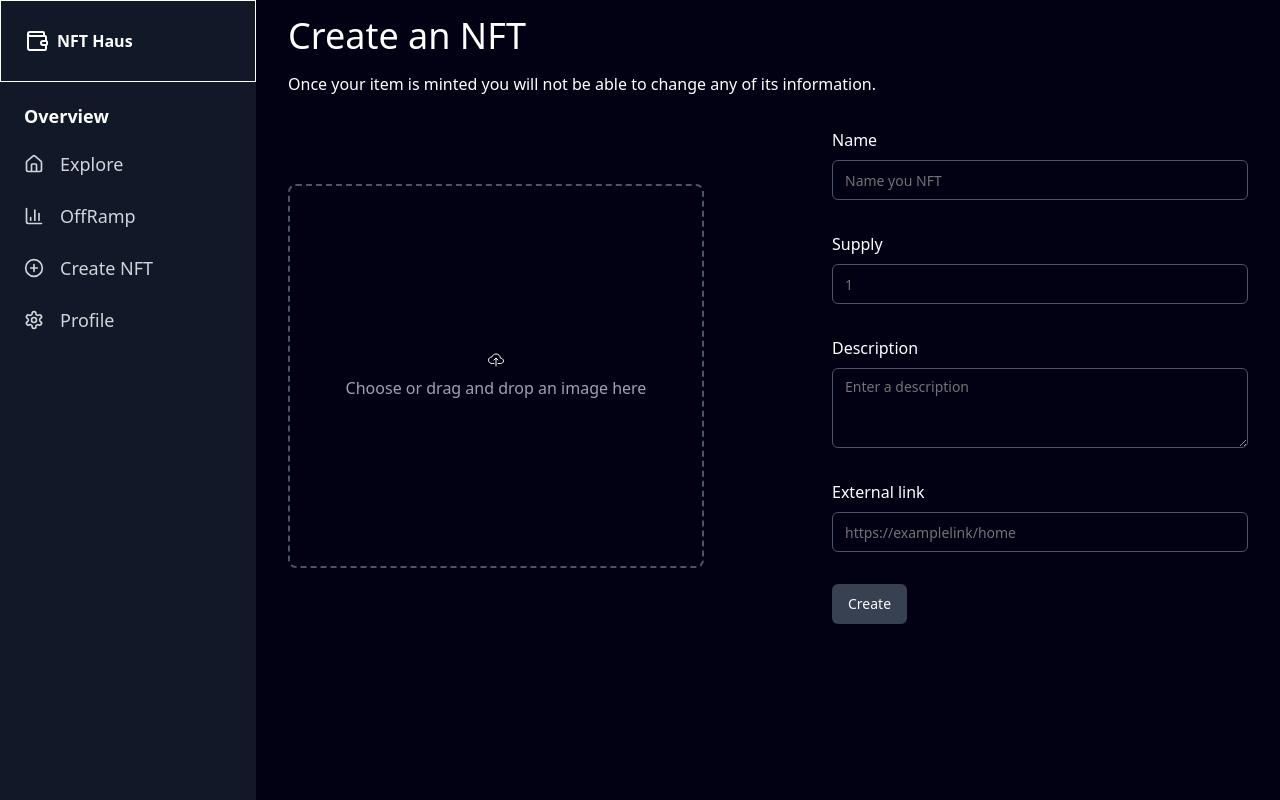
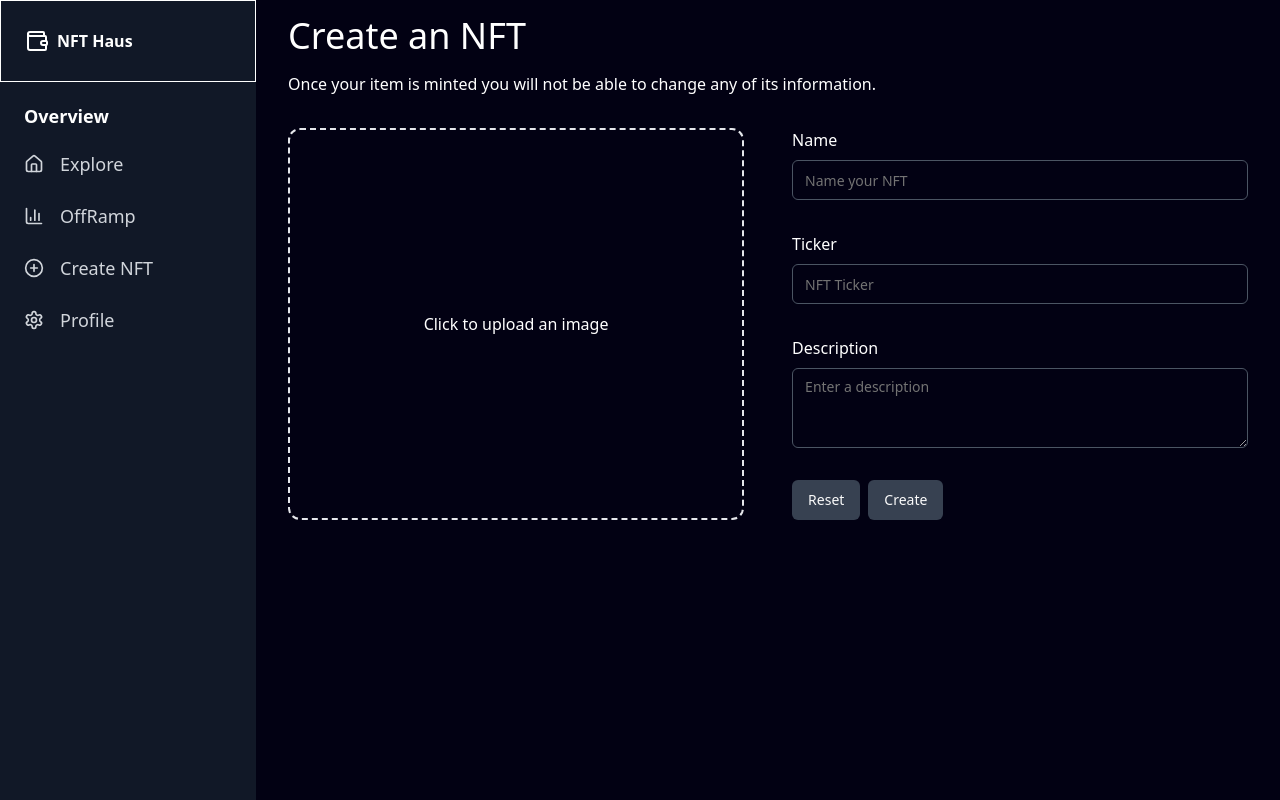
Before and after one commit to 0xRadioAc7iv/nft-haus, a Next.js app in the folder frontend/: page /dashboard/create-nft in a window 1280 px wide. Built offline with nearby package versions, Linux system fonts and the light colour scheme.

Commit message:
nft-deployer frontend component

```diff
--- /dev/null
+++ b/frontend/app/api/files/route.ts
@@ -0,0 +1,35 @@
+import { NextResponse, NextRequest } from "next/server";
+import { pinata } from "@/lib/config";
+
+export const config = {
+  api: {
+    bodyParser: false,
+  },
+};
+
+export async function POST(request: NextRequest) {
+  const data = await request.formData();
+  const file: File | null = data.get("file") as unknown as File;
+
+  if (!data)
+    return NextResponse.json({ msg: "Form Data Required" }, { status: 400 });
+
+  if (!file)
+    return NextResponse.json({ msg: "Image File required" }, { status: 400 });
+
+  try {
+    const uploadData = await pinata.upload.file(file);
+    const url = await pinata.gateways.convert(uploadData.IpfsHash);
+
+    const imageCID = url.split("/").pop();
+    const imageIPFSURL = "http://ipfs.io/ipfs/" + imageCID;
+
+    return NextResponse.json(imageIPFSURL, { status: 200 });
+  } catch (error) {
+    console.log(error);
+    return NextResponse.json(
+      { error: "Internal Server Error" },
+      { status: 500 }
+    );
+  }
+}
--- a/frontend/app/dashboard/create-nft/page.tsx
+++ b/frontend/app/dashboard/create-nft/page.tsx
@@ -1,17 +1,92 @@
-'use client'
-import { useState } from "react";
+"use client";
+import { useRef, useState } from "react";
 import { Input } from "@/components/ui/input";
 import { Textarea } from "@/components/ui/textarea";
-import { IoCloudUploadOutline } from "react-icons/io5";
 import { Button } from "@/components/ui/button";
+import Image from "next/image";
+import classNames from "classnames";
 
 export default function CreateNft() {
-  const [selectedImage, setSelectedImage] = useState<File | null>(null);
+  const [name, setName] = useState<string>("");
+  const [ticker, setTicker] = useState<string>("");
+  const [description, setDescription] = useState<string>("");
+  const [imageFile, setImageFile] = useState<File | null>(null);
+  const fileInputRef = useRef<HTMLInputElement>(null);
+  const [selectedImage, setSelectedImage] = useState<string | null>(null);
 
-  const handleImageChange = (e: React.ChangeEvent<HTMLInputElement>) => {
-    if (e.target.files && e.target.files[0]) {
-      setSelectedImage(e.target.files[0]);
+  const handleClick = () => {
+    if (fileInputRef.current) {
+      fileInputRef.current.click();
     }
+  };
+
+  const handleFileChange = (event: React.ChangeEvent<HTMLInputElement>) => {
+    const file = event.target.files?.[0];
+    if (file && file.type.substring(0, 5) === "image") {
+      setSelectedImage(URL.createObjectURL(file));
+      setImageFile(file);
+    } else {
+      setSelectedImage(null);
+      alert("Please select an image file");
+    }
+  };
+
+  const resetInputs = () => {
+    setName("");
+    setTicker("");
+    setDescription("");
+    setSelectedImage(null);
+    setImageFile(null);
+
+    if (fileInputRef.current) {
+      fileInputRef.current.value = "";
+    }
+  };
+
+  const deployNFT = async () => {
+    if (!name) {
+      alert("Please enter a name!");
+      return;
+    }
+
+    if (!ticker) {
+      alert("Please enter a ticker!");
+      return;
+    }
+
+    if (!description) {
+      alert("Please enter a Description!");
+      return;
+    }
+
+    if (!imageFile) {
+      alert("Please upload an image!");
+      return;
+    }
+
+    try {
+      const data = new FormData();
+      data.set("file", imageFile as File);
+
+      const uploadRequest = await fetch("/api/files", {
+        method: "POST",
+        body: data,
+      });
+
+      if (!uploadRequest.ok) {
+        throw new Error("Uploading the file failed.");
+      }
+
+      const imageURI = await uploadRequest.json();
+    } catch (error) {
+      console.log(error);
+      alert(
+        "Trouble uploading the file to IPFS. Please contact the website owner."
+      );
+    }
+
+    // Call createNewNFT() from NFTFactory Contract
+    // Display Deployed NFT Contract Address
   };
 
   return (
@@ -23,74 +98,86 @@ export default function CreateNft() {
           information.
         </h3>
       </div>
-      <div className="flex flex-col items-center md:flex-row gap-32 mt-8">
-        <div className="w-full md:w-1/2">
-          <label
-            htmlFor="imageUpload"
-            className="w-full h-96 border-2 border-dashed border-gray-600 rounded-lg cursor-pointer flex items-center justify-center text-white"
-          >
-            {selectedImage ? (
-              <img
-                src={URL.createObjectURL(selectedImage)}
-                alt="Selected"
-                className="w-full h-full object-cover rounded-lg"
+      <div className="flex flex-row md:flex-row gap-12 mt-8">
+        <div
+          className={classNames(
+            "w-1/2 rounded-xl flex justify-center items-center hover:cursor-pointer relative",
+            {
+              "border-2 border-dashed": !selectedImage,
+            }
+          )}
+          onClick={handleClick}
+        >
+          <input
+            type="file"
+            ref={fileInputRef}
+            onChange={handleFileChange}
+            accept="image/*"
+            style={{ display: "none" }}
+            required
+          />
+          {selectedImage ? (
+            <div className="w-full h-full relative">
+              <Image
+                src={selectedImage}
+                alt="Uploaded image"
+                fill
+                style={{ objectFit: "cover" }}
+                className="rounded-xl"
               />
-            ) : (
-              <div className="flex flex-col items-center gap-2">
-                <div className=""><IoCloudUploadOutline /></div>
-                <div className="text-gray-400">Choose or drag and drop an image here</div>
-              </div>
-            )}
-            <input
-              id="imageUpload"
-              type="file"
-              accept="image/*"
-              onChange={handleImageChange}
-              className="hidden"
-            />
-          </label>
+            </div>
+          ) : (
+            <div className="text-white">Click to upload an image</div>
+          )}
         </div>
         <div className="w-full md:w-1/2">
           <div className="mb-8">
-            <label htmlFor="name" className="text-white">Name</label>
+            <label htmlFor="name" className="text-white">
+              Name
+            </label>
             <Input
               id="name"
               type="text"
-              placeholder="Name you NFT"
+              placeholder="Name your NFT"
+              value={name}
+              onChange={(e) => setName(e.target.value)}
               className="bg-transparent border-gray-600 text-white hover:border-gray-400 mt-2"
             />
           </div>
 
           <div className="mb-8">
-            <label htmlFor="supply" className="text-white">Supply</label>
+            <label htmlFor="ticker" className="text-white">
+              Ticker
+            </label>
             <Input
-              id="supply"
+              id="ticker"
               type="text"
-              placeholder="1"
+              placeholder="NFT Ticker"
+              value={ticker}
+              onChange={(e) => setTicker(e.target.value)}
               className="bg-transparent border-gray-600 text-white hover:border-gray-400 mt-2"
             />
           </div>
 
           <div className="mb-8">
-            <label htmlFor="desc" className="text-white">Description</label>
+            <label htmlFor="desc" className="text-white">
+              Description
+            </label>
             <Textarea
               id="desc"
               placeholder="Enter a description"
+              value={description}
+              onChange={(e) => setDescription(e.target.value)}
               className="bg-transparent border-gray-600 text-white hover:border-gray-400 mt-2"
             />
           </div>
-
-          <div className="mb-8">
-            <label htmlFor="link" className="text-white">External link</label>
-            <Input
-              id="link"
-              type="link"
-              placeholder="https://examplelink/home"
-              className="bg-transparent border-gray-600 text-white hover:border-gray-400 mt-2"
-            />
-          </div>
-          <div className="flex">
-            <Button className="bg-gray-700">Create</Button>
+          <div className="flex gap-2">
+            <Button className="bg-gray-700" onClick={() => resetInputs()}>
+              Reset
+            </Button>
+            <Button className="bg-gray-700" onClick={() => deployNFT()}>
+              Create
+            </Button>
           </div>
         </div>
       </div>
--- /dev/null
+++ b/frontend/lib/config.ts
@@ -0,0 +1,8 @@
+"server only";
+
+import { PinataSDK } from "pinata-web3";
+
+export const pinata = new PinataSDK({
+  pinataJwt: `${process.env.PINATA_JWT}`,
+  pinataGateway: `${process.env.NEXT_PUBLIC_GATEWAY_URL}`,
+});
--- a/frontend/package.json
+++ b/frontend/package.json
@@ -12,11 +12,13 @@
     "@radix-ui/react-dialog": "^1.1.2",
     "@radix-ui/react-slot": "^1.1.0",
     "class-variance-authority": "^0.7.0",
+    "classnames": "^2.5.1",
     "clsx": "^2.1.1",
     "framer-motion": "^11.11.9",
     "gsap": "^3.12.5",
     "lucide-react": "^0.453.0",
     "next": "14.2.15",
+    "pinata-web3": "^0.5.1",
     "react": "^18",
     "react-dom": "^18",
     "react-icons": "^5.3.0",
```
Also changed, not shown: 2 other files (tests, documents, lock files or other folders).
